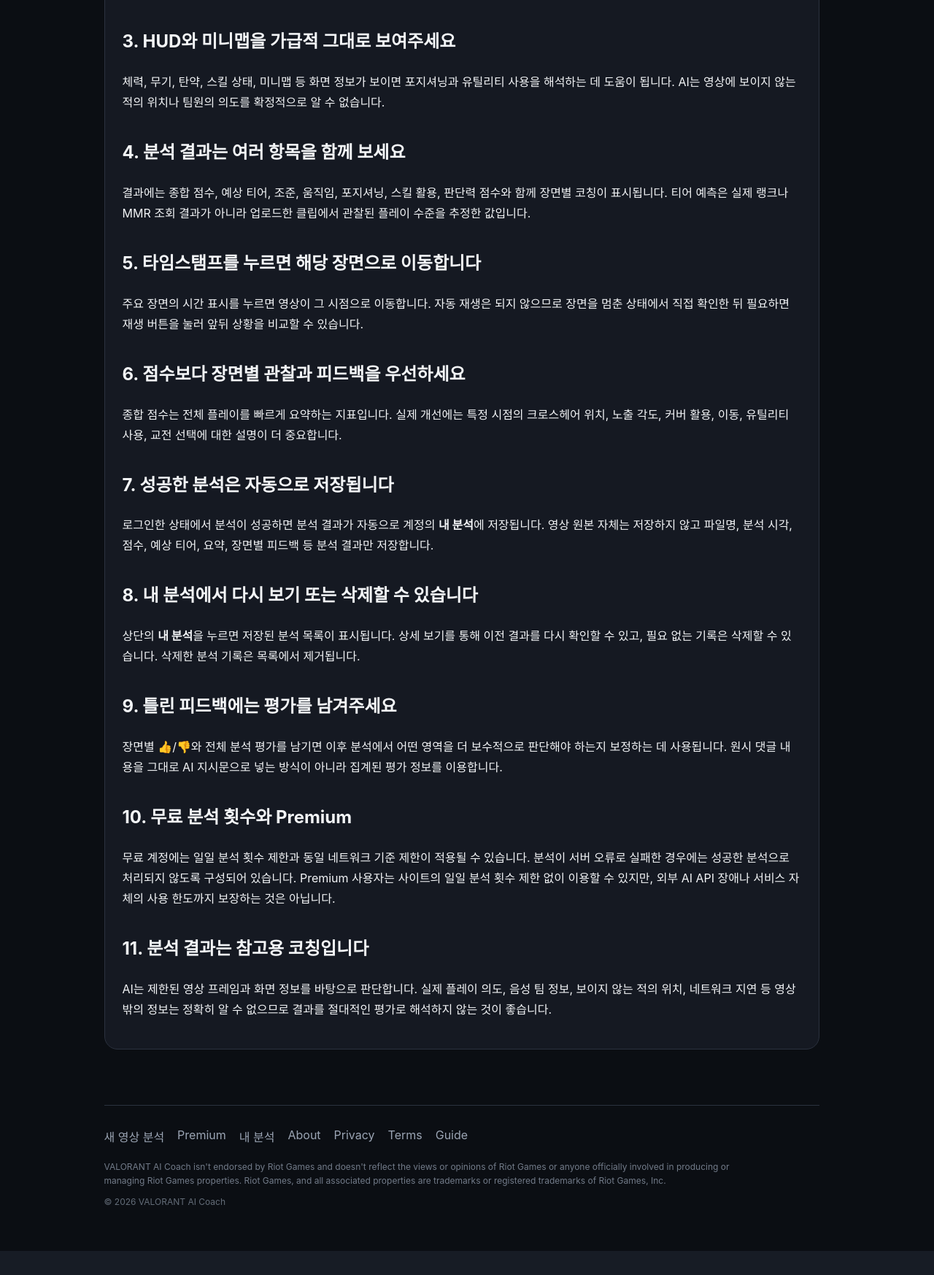
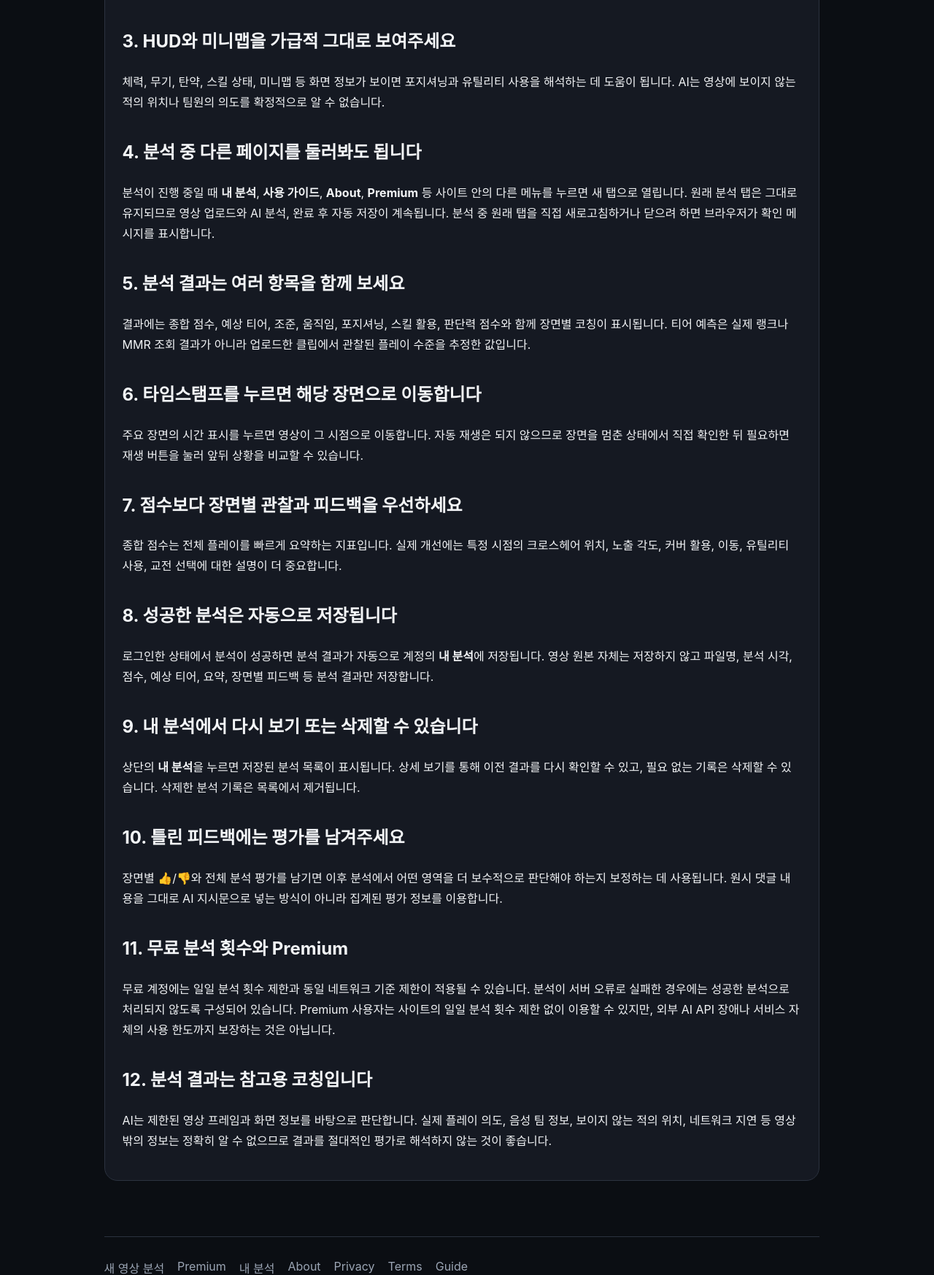
Before and after one commit to daon082312/valorant_ai_web_feedback_ads, a FastAPI app: page /guide in a window 1280 px wide. Shown: the part 534-2281 px from the top of the page at 73% size. Before the commit the page ends 2248 px from the top, so only its background shows below. Run offline with FastAPI, Linux system fonts and the light colour scheme.

Commit message:
Document navigation behavior during analysis

```diff
--- a/valorant_ai_public_ads_FLAT/templates/guide.html
+++ b/valorant_ai_public_ads_FLAT/templates/guide.html
@@ -24,50 +24,57 @@
         AI는 영상에 보이지 않는 적의 위치나 팀원의 의도를 확정적으로 알 수 없습니다.
     </p>
 
-    <h2>4. 분석 결과는 여러 항목을 함께 보세요</h2>
+    <h2>4. 분석 중 다른 페이지를 둘러봐도 됩니다</h2>
+    <p>
+        분석이 진행 중일 때 <strong>내 분석</strong>, <strong>사용 가이드</strong>, <strong>About</strong>, <strong>Premium</strong> 등 사이트 안의 다른 메뉴를 누르면
+        새 탭으로 열립니다. 원래 분석 탭은 그대로 유지되므로 영상 업로드와 AI 분석, 완료 후 자동 저장이 계속됩니다.
+        분석 중 원래 탭을 직접 새로고침하거나 닫으려 하면 브라우저가 확인 메시지를 표시합니다.
+    </p>
+
+    <h2>5. 분석 결과는 여러 항목을 함께 보세요</h2>
     <p>
         결과에는 종합 점수, 예상 티어, 조준, 움직임, 포지셔닝, 스킬 활용, 판단력 점수와 함께 장면별 코칭이 표시됩니다.
         티어 예측은 실제 랭크나 MMR 조회 결과가 아니라 업로드한 클립에서 관찰된 플레이 수준을 추정한 값입니다.
     </p>
 
-    <h2>5. 타임스탬프를 누르면 해당 장면으로 이동합니다</h2>
+    <h2>6. 타임스탬프를 누르면 해당 장면으로 이동합니다</h2>
     <p>
         주요 장면의 시간 표시를 누르면 영상이 그 시점으로 이동합니다. 자동 재생은 되지 않으므로 장면을 멈춘 상태에서 직접 확인한 뒤
         필요하면 재생 버튼을 눌러 앞뒤 상황을 비교할 수 있습니다.
     </p>
 
-    <h2>6. 점수보다 장면별 관찰과 피드백을 우선하세요</h2>
+    <h2>7. 점수보다 장면별 관찰과 피드백을 우선하세요</h2>
     <p>
         종합 점수는 전체 플레이를 빠르게 요약하는 지표입니다. 실제 개선에는 특정 시점의 크로스헤어 위치, 노출 각도,
         커버 활용, 이동, 유틸리티 사용, 교전 선택에 대한 설명이 더 중요합니다.
     </p>
 
-    <h2>7. 성공한 분석은 자동으로 저장됩니다</h2>
+    <h2>8. 성공한 분석은 자동으로 저장됩니다</h2>
     <p>
         로그인한 상태에서 분석이 성공하면 분석 결과가 자동으로 계정의 <strong>내 분석</strong>에 저장됩니다.
         영상 원본 자체는 저장하지 않고 파일명, 분석 시각, 점수, 예상 티어, 요약, 장면별 피드백 등 분석 결과만 저장합니다.
     </p>
 
-    <h2>8. 내 분석에서 다시 보기 또는 삭제할 수 있습니다</h2>
+    <h2>9. 내 분석에서 다시 보기 또는 삭제할 수 있습니다</h2>
     <p>
         상단의 <strong>내 분석</strong>을 누르면 저장된 분석 목록이 표시됩니다. 상세 보기를 통해 이전 결과를 다시 확인할 수 있고,
         필요 없는 기록은 삭제할 수 있습니다. 삭제한 분석 기록은 목록에서 제거됩니다.
     </p>
 
-    <h2>9. 틀린 피드백에는 평가를 남겨주세요</h2>
+    <h2>10. 틀린 피드백에는 평가를 남겨주세요</h2>
     <p>
         장면별 👍/👎와 전체 분석 평가를 남기면 이후 분석에서 어떤 영역을 더 보수적으로 판단해야 하는지 보정하는 데 사용됩니다.
         원시 댓글 내용을 그대로 AI 지시문으로 넣는 방식이 아니라 집계된 평가 정보를 이용합니다.
     </p>
 
-    <h2>10. 무료 분석 횟수와 Premium</h2>
+    <h2>11. 무료 분석 횟수와 Premium</h2>
     <p>
         무료 계정에는 일일 분석 횟수 제한과 동일 네트워크 기준 제한이 적용될 수 있습니다. 분석이 서버 오류로 실패한 경우에는
         성공한 분석으로 처리되지 않도록 구성되어 있습니다. Premium 사용자는 사이트의 일일 분석 횟수 제한 없이 이용할 수 있지만,
         외부 AI API 장애나 서비스 자체의 사용 한도까지 보장하는 것은 아닙니다.
     </p>
 
-    <h2>11. 분석 결과는 참고용 코칭입니다</h2>
+    <h2>12. 분석 결과는 참고용 코칭입니다</h2>
     <p>
         AI는 제한된 영상 프레임과 화면 정보를 바탕으로 판단합니다. 실제 플레이 의도, 음성 팀 정보, 보이지 않는 적의 위치,
         네트워크 지연 등 영상 밖의 정보는 정확히 알 수 없으므로 결과를 절대적인 평가로 해석하지 않는 것이 좋습니다.
```
